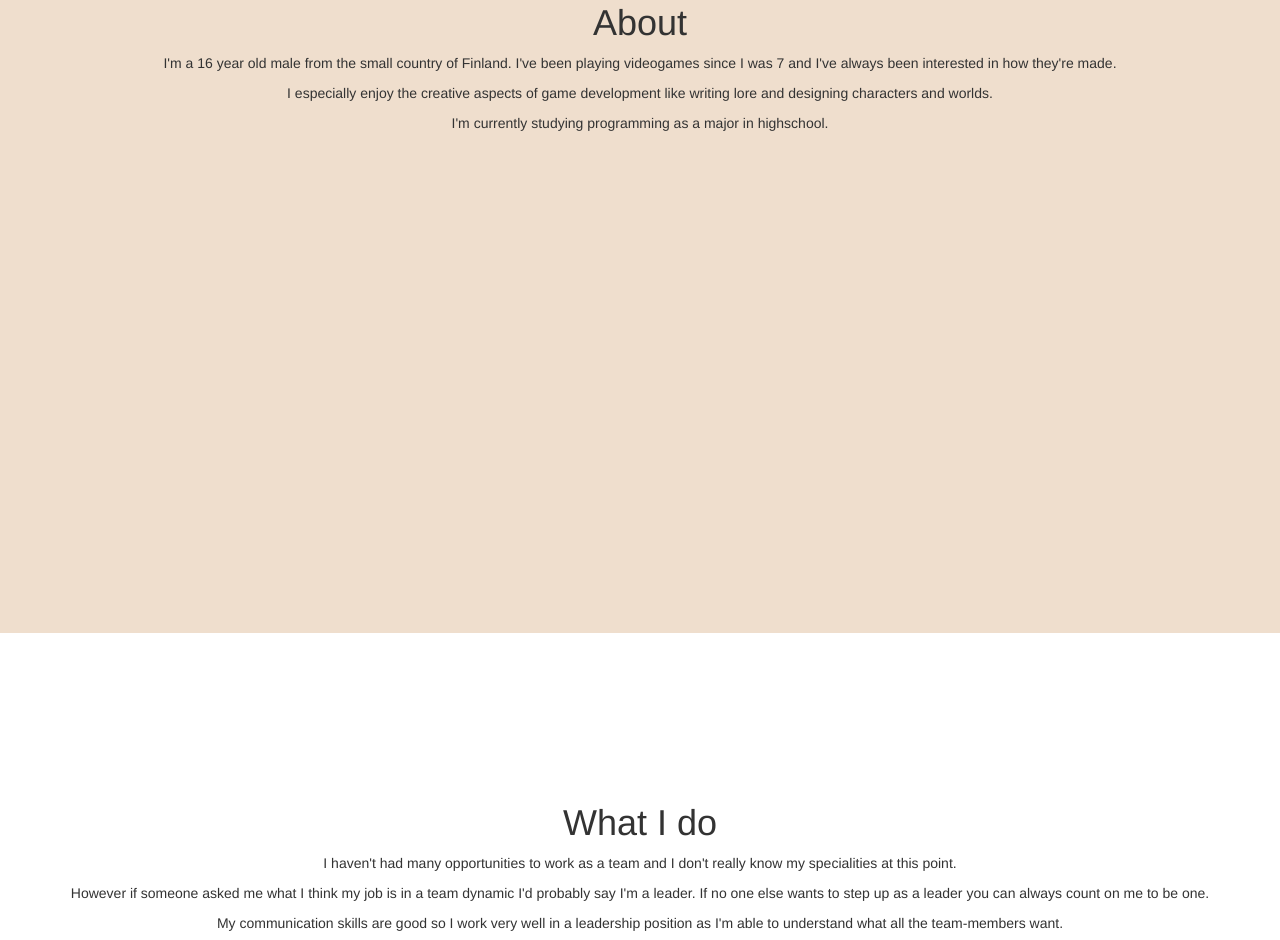
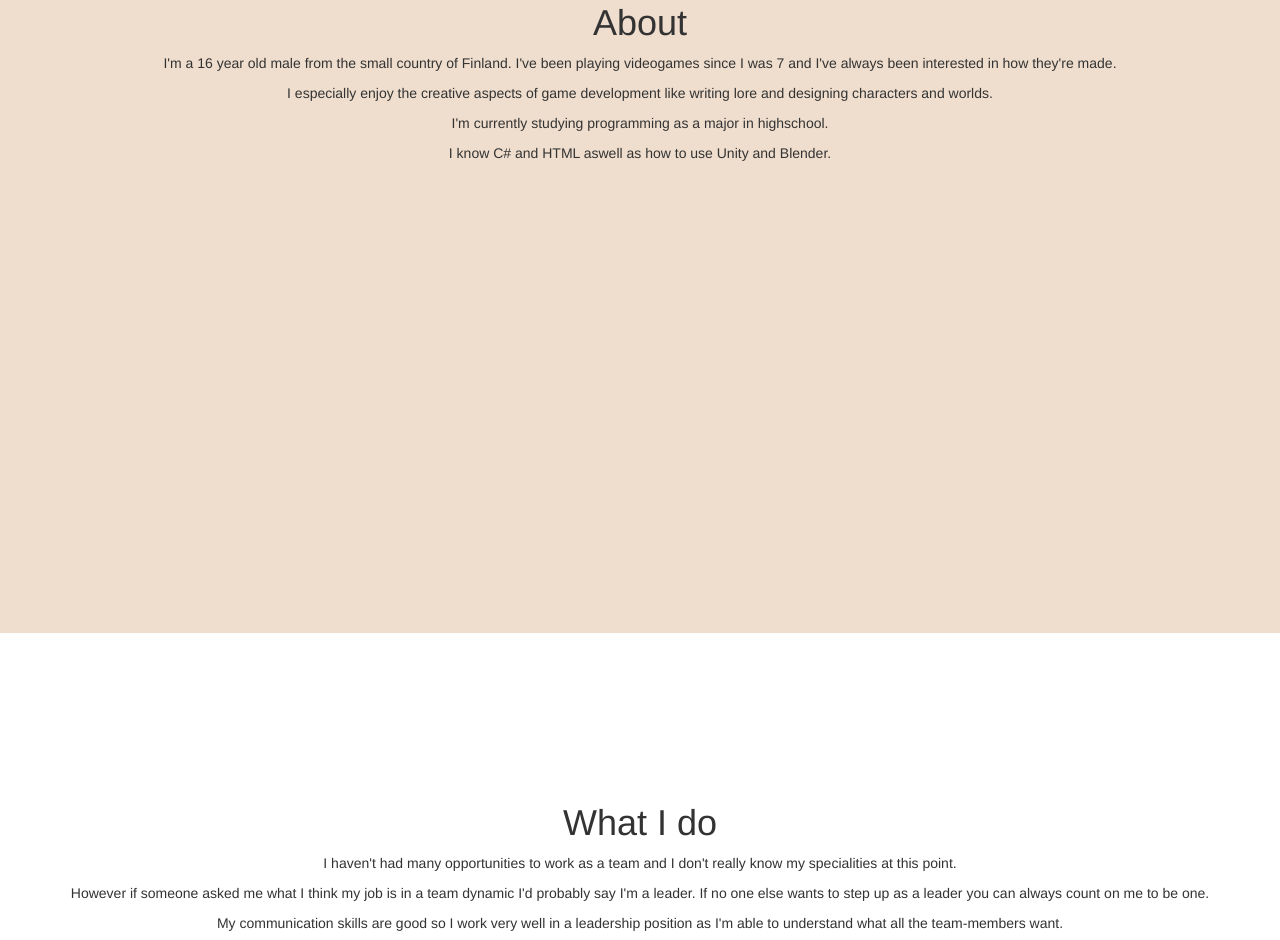
Before and after one commit to sculpturedfin/sculpturedfin.github.io, a plain HTML site: page index.html in a window 1280 px wide. Shown: the part 967-1907 px from the top of the page. Drawn offline with Linux system fonts and the light colour scheme.

Commit message:
Update index.html
asdasdas

```diff
--- a/index.html
+++ b/index.html
@@ -66,6 +66,7 @@
                     <p>I'm a 16 year old male from the small country of Finland. I've been playing videogames since I was 7 and I've always been interested in how they're made.</p>
                     <p>I especially enjoy the creative aspects of game development like writing lore and designing characters and worlds.</p>
                     <p>I'm currently studying programming as a major in highschool.</p>
+                    <p>I know C# and HTML aswell as how to use Unity and Blender.</p>
                 </div>
             </div>
         </div>
```
